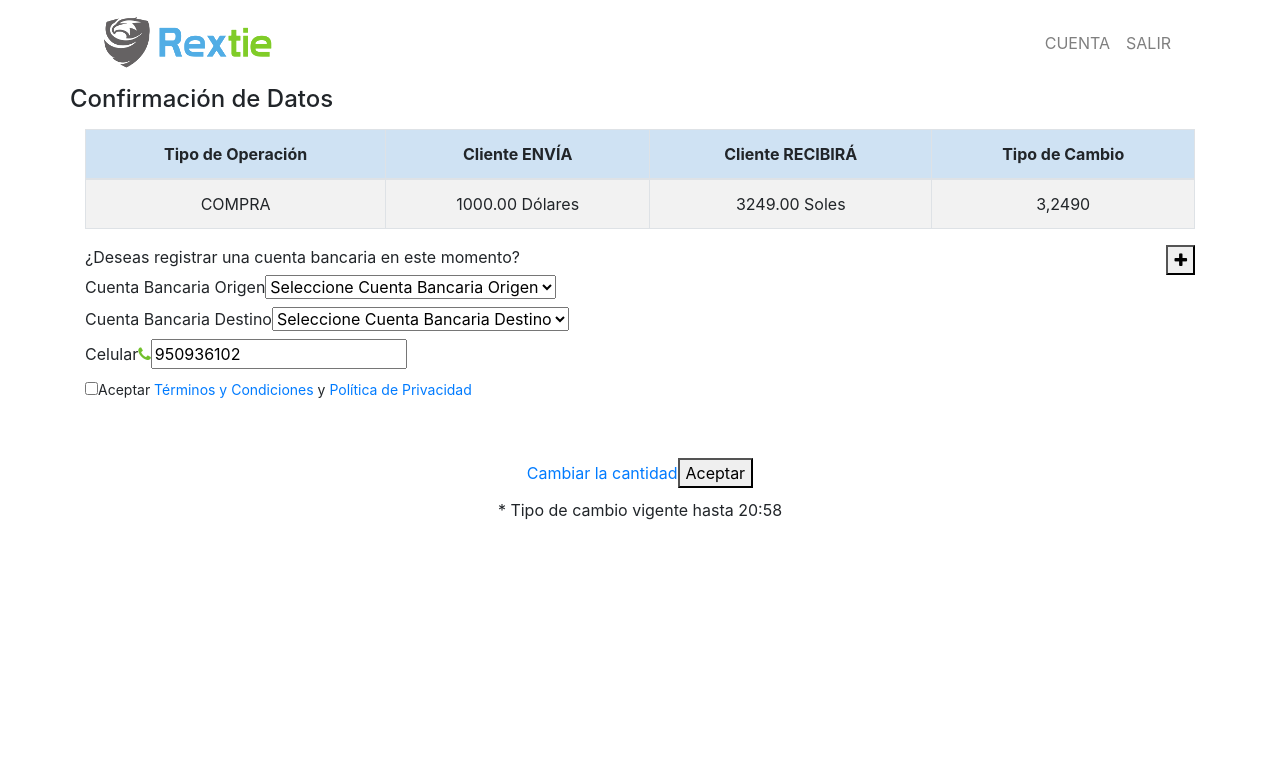
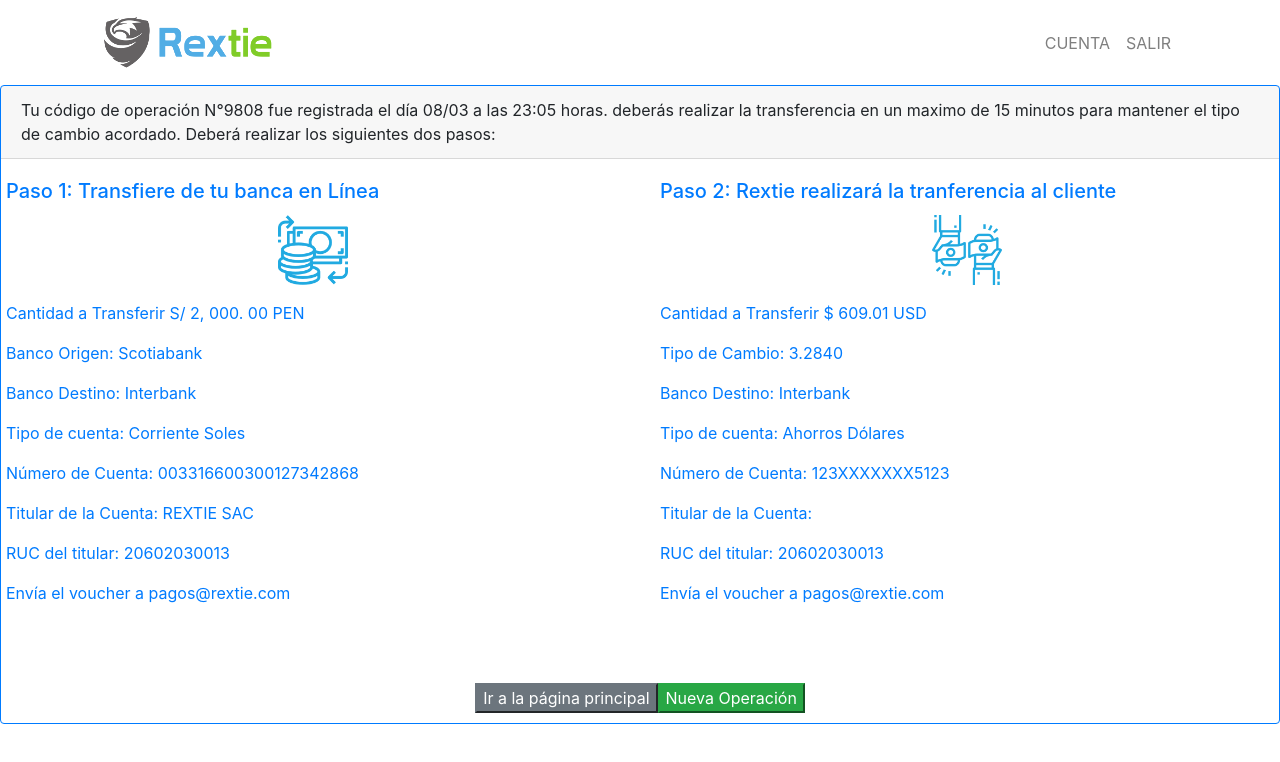
Before and after one commit to julipp01/cambicash, a React app: page / in a window 1280 px wide. Built offline with nearby package versions, Linux system fonts and the light colour scheme.

Commit message:
subiendo cuarta vista

```diff
--- a/src/components/App.js
+++ b/src/components/App.js
@@ -2,7 +2,8 @@
 import PropTypes from 'prop-types';
 import Header from './Header/Header'
 import Main from './viewOne/Main';
-import Form from './viewThree/Form'
+import Form from './viewThree/Form';
+import Notification from './viewFor/Notification'
 /* import Style from './App.css'; */
 
 const App = () => {
@@ -11,7 +12,7 @@
       <Header/>
       {/* <Header/>
       <Main /> */}
-      <Form/>
+      <Notification/>
     </div>
   );
 }
--- /dev/null
+++ b/src/components/viewFor/Notification.css
@@ -0,0 +1,3 @@
+.logo-not{
+  width: 70px;
+}
--- /dev/null
+++ b/src/components/viewFor/Notification.js
@@ -0,0 +1,50 @@
+import React from 'react';
+import NotificationCSS from './Notification.css'
+
+const Notification = () => (
+  <div className="container-fluid">
+    <div className="row">
+      <div className="card border-primary ">
+        <div className="card-header ">Tu código de operación N°9808 fue registrada el día 08/03 a las 23:05 horas. deberás realizar la transferencia en un maximo de 15 minutos para mantener el tipo de cambio acordado. Deberá realizar los siguientes dos pasos:</div>
+        <div className="row">
+          <div className="card-body text-primary col-sm-6">
+            <h5 className="card-title">Paso 1: Transfiere de tu banca en Línea</h5>
+            <figure className="text-center">
+              <img className="logo-not" src="img/change.png" alt="" />
+            </figure>
+            <p className="card-text"> Cantidad a Transferir S/ 2, 000. 00 PEN</p>
+            <p className="card-text"> Banco Origen: Scotiabank</p>
+            <p className="card-text"> Banco Destino: Interbank</p>
+            <p className="card-text"> Tipo de cuenta: Corriente Soles</p>
+            <p className="card-text"> Número de Cuenta: 003316600300127342868</p>
+            <p className="card-text"> Titular de la Cuenta: REXTIE SAC</p>
+            <p className="card-text"> RUC del titular: 20602030013</p>
+            <p>Envía el voucher a <span className="text-green">pagos@rextie.com</span></p>
+          </div>
+          <div className="card-body text-primary col-sm-6">
+            <h5 className="card-title">Paso 2: Rextie realizará la tranferencia al cliente</h5>
+            <figure className="text-center">
+              <img className="logo-not" src="img/recibe.png" alt="" />
+            </figure>
+            <p className="card-text"> Cantidad a Transferir $ 609.01 USD</p>
+            <p className="card-text"> Tipo de Cambio: 3.2840</p>
+            <p className="card-text"> Banco Destino: Interbank</p>
+            <p className="card-text"> Tipo de cuenta: Ahorros Dólares</p>
+            <p className="card-text"> Número de Cuenta: 123XXXXXXX5123</p>
+            <p className="card-text"> Titular de la Cuenta:</p>
+            <p className="card-text"> RUC del titular: 20602030013</p>
+            <p>Envía el voucher a <span className="text-green">pagos@rextie.com</span></p>
+          </div>
+        </div>
+        <div className="row">
+          <div className="col-sm-12 text-center" style={{ marginTop: 42, marginBottom: 10 }}>
+            <button className="btn-u btn-u-default btn-secondary" type="submit">Ir a la página principal</button>
+            <button className="btn-u btn-success" type="submit">Nueva Operación</button>
+          </div>
+        </div>
+      </div>
+    </div>
+  </div>
+)
+
+export default Notification;
--- a/src/components/viewThree/Form.css
+++ b/src/components/viewThree/Form.css
@@ -0,0 +1,8 @@
+.backgraund-title-table{
+  background-color: #CFE2F3;
+}
+
+.title-view-three{
+  margin-left: 48px;
+  text-decoration-color: darkgray;
+}
--- a/src/components/viewThree/Form.js
+++ b/src/components/viewThree/Form.js
@@ -5,22 +5,20 @@
   return (
     <div className="container">
       <div className="row">
-        <div className="col-md-12  col-sm-12">
+        <div className="col-md-6 col-md-offset-3 col-sm-8 col-sm-offset-2">
           <div className="row">
-            <div className="reg-header header-form">
-              <h2>Confirmación de Datos</h2>
+            <div className="reg-header">
+              <h2 className="title-view-three">Confirmación de Datos</h2>
             </div>
-          </div>
-          <div>
-            <form action id="reg_form" className="reg-page sky-form " method="post">
+            <form action id="reg_form" className="reg-page sky-form" method="post">
               <input type="hidden" name="csrfmiddlewaretoken" defaultValue="4vGNgdweEbGjqB8AYXd4Vd89os019pEP" />
               <table className="table table-hover table-bordered table-striped text-center">
                 <thead>
                   <tr>
-                    <th style={{ backgroundColor: '#CFE2F3' }}>Tipo de Operación</th>
-                    <th style={{ backgroundColor: '#CFE2F3' }}>Cliente ENVÍA</th>
-                    <th style={{ backgroundColor: '#CFE2F3' }}>Cliente RECIBIRÁ</th>
-                    <th style={{ backgroundColor: '#CFE2F3' }}>Tipo de Cambio</th>
+                    <th className="backgraund-title-table">Tipo de Operación</th>
+                    <th className="backgraund-title-table">Cliente ENVÍA</th>
+                    <th className="backgraund-title-table">Cliente RECIBIRÁ</th>
+                    <th className="backgraund-title-table">Tipo de Cambio</th>
                   </tr>
                 </thead>
                 <tbody>
@@ -36,9 +34,9 @@
                 <div className="row">
                   <div className="col-md-10">
                     ¿Deseas registrar una cuenta bancaria en este momento?
-                    </div>
+                </div>
                   <div className="col-md-2">
-                    <button className="btn-u pull-right" type="button" onclick="openBankAccountModal()">
+                    <button className="btn-u pull-right btn-success" type="button" onclick="openBankAccountModal()">
                       <i className="fa fa-plus" />
                     </button>
                   </div>
@@ -71,14 +69,18 @@
                 </div>
               </div>
               <div className="row">
-                <div className="col-sm-5">
-                  <section>
-                    <label className="label">Celular</label>
-                    <label className="input ">
-                      <i className="icon-prepend fa fa-phone" style={{ color: '#72C02C' }} />
-                      <input autofocus className="rextie_input" id="id_mobile_phone" name="mobile_phone" type="tel" defaultValue={950936102} />
-                    </label>
-                  </section>
+                <div className="col-lg-4 col-md-6">
+                  <div class="form-group">
+                    <label for="phone-number">Celular</label>
+                    <div class="input-group">
+                      <div class="input-group-prepend">
+                        <span class="input-group-text" id="inputGroupPrepend">
+                          <i class="fa fa-phone"></i>
+                        </span>
+                      </div>
+                      <input type="text" class="form-control" id="phone-number" placeholder="979052019" aria-describedby="inputGroupPrepend" required />
+                    </div>
+                  </div>
                 </div>
               </div>
               <div className="row">
@@ -87,19 +89,19 @@
                     <input id="id_terms" name="terms" type="checkbox" />
                     <i />
                     <label className="label" style={{ fontSize: 14 }}>Aceptar
-                        <a className="rextie_a" href="/terminos-y-condiciones" target="_blank"> Términos y Condiciones </a> y
-                        <a className="rextie_a" href="/politica-de-privacidad" target="_blank"> Política de Privacidad</a>
+                    <a className="rextie_a" href="/terminos-y-condiciones" target="_blank"> Términos y Condiciones </a> y
+                    <a className="rextie_a" href="/politica-de-privacidad" target="_blank"> Política de Privacidad</a>
                     </label>
                   </label>
                 </div>
               </div>
               <div className="col-sm-12 text-center" style={{ marginTop: 42, marginBottom: 10 }}>
-                <a className="btn-u btn-u-default" href="/fxops/create">Cambiar la cantidad</a>
-                <button className="btn-u" type="submit">Aceptar</button>
+                <button className="btn-u btn-u-default btn-secondary" type="submit">Cambiar la cantidad</button>
+                <button className="btn-u btn-success" type="submit">Aceptar</button>
               </div>
               <div className="col-sm-12 text-center" style={{ marginBottom: 20 }}>
                 * Tipo de cambio vigente hasta 20:58
-                </div>
+            </div>
             </form>
           </div>
         </div>
```
Also changed, not shown: README.md, dist/img/change.png (added), dist/img/recibe.png (added), dist/index2.html.
